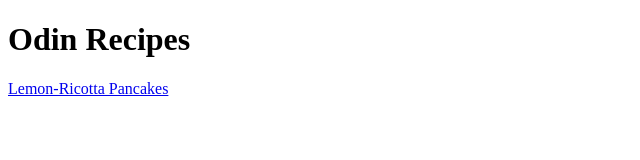
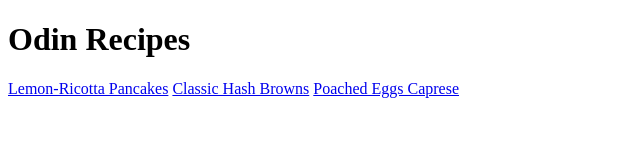
Before and after one commit to Scrogi/odin-recipes, a plain HTML site: page index.html in a window 1280 px wide. Shown: the whole page, without its empty margins (0-640 px from the left). Drawn offline with Linux system fonts and the light colour scheme.

Commit message:
Add links to hashbrown.html/eggs.html

```diff
--- a/index.html
+++ b/index.html
@@ -10,6 +10,8 @@
     <body>
        <h1>Odin Recipes</h1>
        <a href="recipes/pancakes.html">Lemon-Ricotta Pancakes</a>
+       <a href="recipes/hashbrown.html">Classic Hash Browns</a>
+       <a href="recipes/eggs.html">Poached Eggs Caprese</a>
 
     </body>
 </html>
```
Also changed, not shown: recipes/hashbrown.html (+1 -0 lines).
